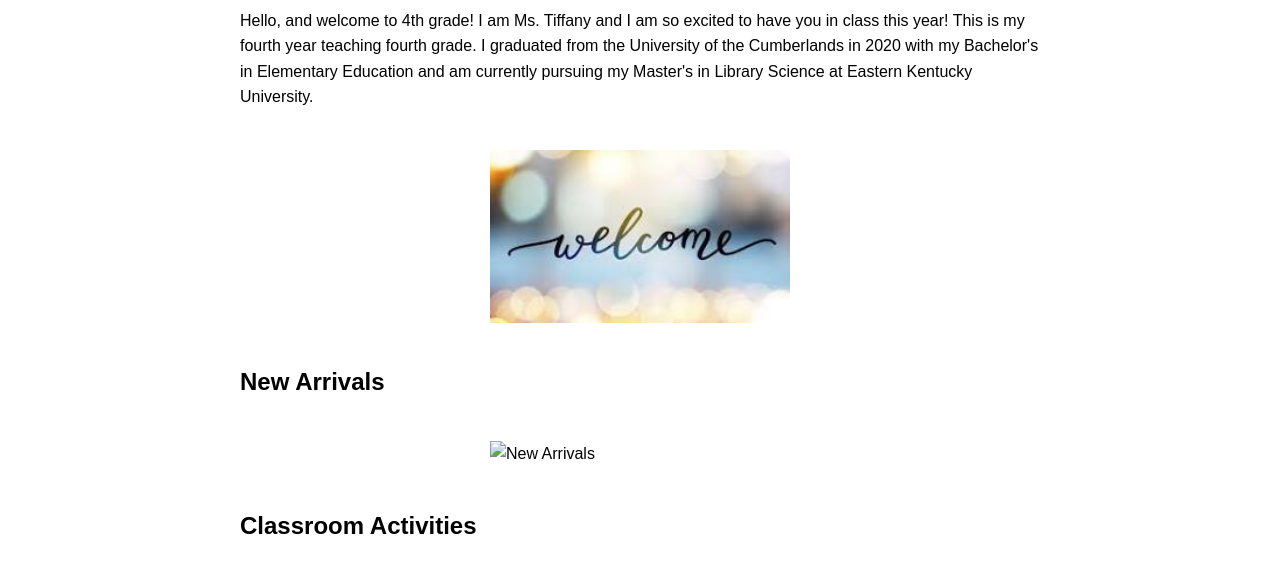
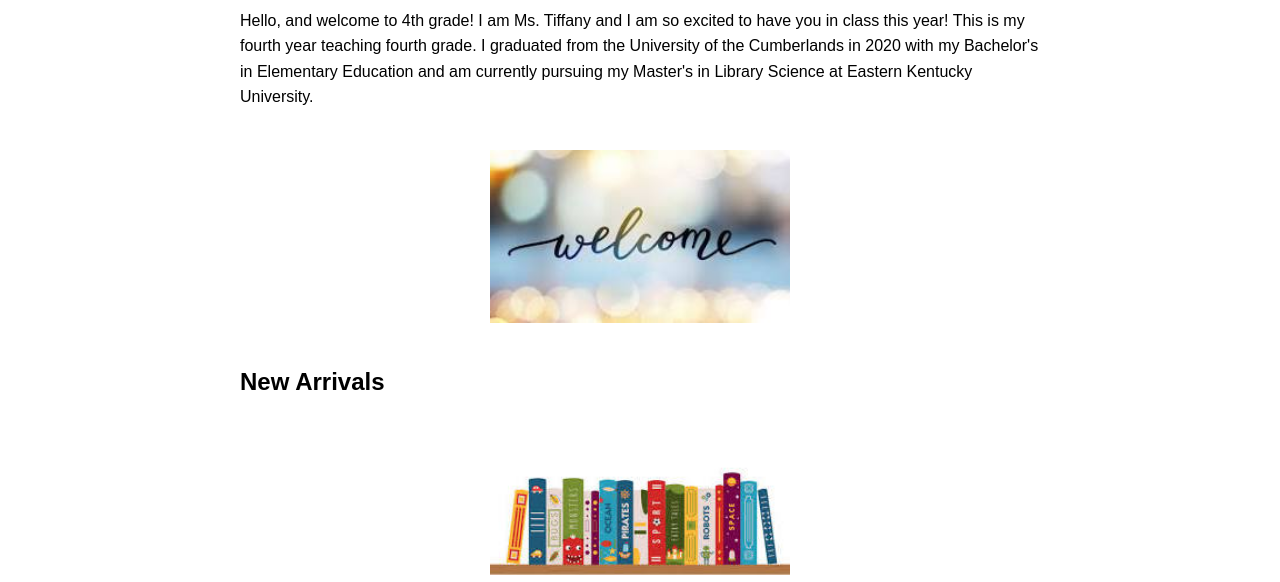
Before and after one commit to tpace10/LIB841PersonalProject, a plain HTML site: page index.html in a window 1280 px wide. Shown: the part 160-742 px from the top of the page. Drawn offline with Linux system fonts and the light colour scheme.

Commit message:
Update index.html

```diff
--- a/index.html
+++ b/index.html
@@ -83,7 +83,7 @@
 
         <h2>New Arrivals</h2>
         <div class="homepage-images">
-            <img src=New arrivals.jpg alt="New Arrivals">
+            <img src="New arrivals.jpg" alt="New Arrivals">
         </div>
 
         <h2>Classroom Activities</h2>
```
